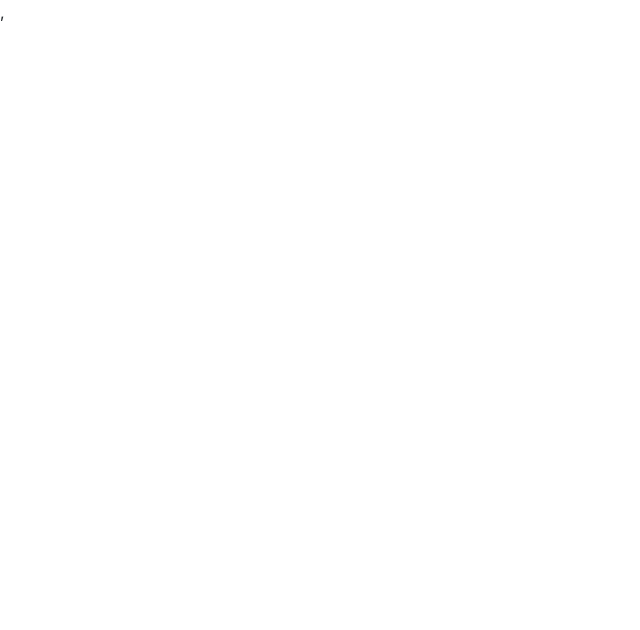
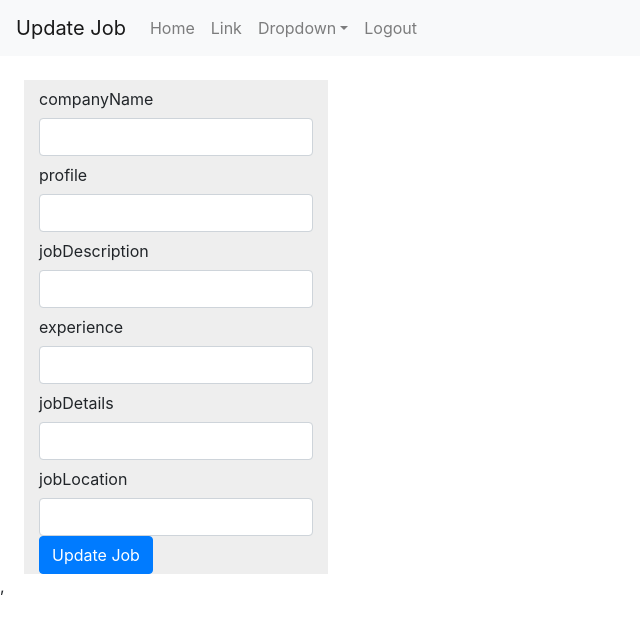
Before and after one commit to FVarmint/Job-Hunting-Website, a React (Create React App) app in the folder client/: page /updatejobs/1 in a window 1280 px wide. Shown: the top 630 px of the page, without its empty margins (0-640 px from the left). Built offline with nearby package versions, Linux system fonts and the light colour scheme.

Commit message:
Update&Delete

```diff
--- a/client/src/App.js
+++ b/client/src/App.js
@@ -15,6 +15,9 @@ import MainPage from './components/MainPage';
 import Logout from './components/Logout';
 import VerifiedSuccessfully from './components/VerifiedSuccessfully';
 import UpdatePortfolio from './components/UpdatePortfolio';
+import UpdateJob from './components/UpdateJob';
+import DeletePortfolio from './components/DeletePortfolio';
+import DeleteJob from './components/DeleteJob';
 
 const App = () => {
   return (
@@ -78,6 +81,18 @@ const App = () => {
       <Route exact path="/updateportfolios/:id">
         <UpdatePortfolio/>
       </Route>
+
+      <Route exact path="/updatejobs/:id">
+        <UpdateJob/>
+      </Route>
+
+      <Route exact path="/deleteportfolio/:id">
+        <DeletePortfolio/>
+      </Route>
+
+      <Route exact path="/deletejob/:id">
+        <DeleteJob/>
+      </Route>
     </>
   )
 }
--- /dev/null
+++ b/client/src/components/DeleteJob.js
@@ -0,0 +1,33 @@
+import React, { useState, useEffect } from 'react'
+import { useHistory } from 'react-router-dom';
+import Header from './Header';
+import { useParams } from 'react-router-dom';
+
+export const DeleteJob = () => {
+    const { id } = useParams();
+    const history = useHistory();
+
+    const deleteJob = async()=>{
+    if(window.confirm("are you sure you want to delete the job?")){
+        const res = await fetch('/jobs/delete/'+id , {
+            method:"DELETE",
+            headers:{
+                "content-type":"application/json",
+            }
+        });
+    }
+
+    history.push("/mainpage");
+}
+
+useEffect(()=>{
+        deleteJob();
+    },[])
+
+    return (
+        <div>
+        </div>
+    )
+}
+
+export default DeleteJob
--- /dev/null
+++ b/client/src/components/DeletePortfolio.js
@@ -0,0 +1,50 @@
+import React, { useState, useEffect } from 'react'
+import { useHistory } from 'react-router-dom';
+import Header from './Header';
+import { useParams } from 'react-router-dom';
+
+export const DeletePortfolio = () => {
+    const { id } = useParams();
+    const history = useHistory();
+
+    // const deletePortfolio = async()=>{
+    //     const res = await fetch('/portfolios/delete/'+id , {
+    //         method:"DELETE",
+    //         headers:{
+    //             "content-type":"application/json",
+    //         }
+    //     });
+
+    //     window.alert("your portfolio has been deleted");
+    //     console.log("your portfolio has been deleted");
+
+    //     history.push("/mainpage");
+    // }
+
+    // useEffect(()=>{
+    //     deletePortfolio();
+    // },[])
+    const deletePortfolio = async()=>{
+    if(window.confirm("are you sure you want to delete the portfolio?")){
+        const res = await fetch('/portfolios/delete/'+id , {
+            method:"DELETE",
+            headers:{
+                "content-type":"application/json",
+            }
+        });
+    }
+
+    history.push("/mainpage");
+}
+
+useEffect(()=>{
+        deletePortfolio();
+    },[])
+
+    return (
+        <div>
+        </div>
+    )
+}
+
+export default DeletePortfolio
--- a/client/src/components/Jobs.js
+++ b/client/src/components/Jobs.js
@@ -52,7 +52,7 @@ const Jobs = () => {
         window.alert("Job Details Saved");
         console.log("Job Details Saved");
 
-        history.push("/")
+        history.push("/mainpage")
       }
     }
 
--- a/client/src/components/MainPage.js
+++ b/client/src/components/MainPage.js
@@ -94,6 +94,9 @@ const MainPage = () => {
           <p className="card-text">{job.description}</p>
           {/* <a href="#" className="btn btn-primary">Apply</a> */}
           {/* <a href="#" className="card-link">Another link</a> */}
+          <a href={`/updatejobs/${job._id}`} className="card-link">update job</a>
+          <a href={`/deletejob/${job._id}`} className="card-link">delete job</a>
+
         </div>
       </div>
       ))}
@@ -111,6 +114,7 @@ const MainPage = () => {
           {/* <a href="#" className="btn btn-primary">Apply</a> */}
           {/* <a href="#" className="card-link">Another link</a> */}
           <a href={`/updateportfolios/${portfolio._id}`} className="card-link">update portfolio</a>
+          <a href={`/deleteportfolio/${portfolio._id}`} className="card-link">delete portfolio</a>
 
         </div>
       </div>
--- a/client/src/components/Portfolios.js
+++ b/client/src/components/Portfolios.js
@@ -61,7 +61,7 @@ const Portfolios = (req)=>{
         window.alert("Portfolio saved");
         console.log("Portfolio saved")
 
-        history.push("/")
+        history.push("/mainpage")
       }
     }
     return(
--- /dev/null
+++ b/client/src/components/UpdateJob.js
@@ -0,0 +1,150 @@
+import React, { useState } from 'react'
+import { useHistory } from 'react-router-dom';
+import Header from './Header';
+import { useParams } from 'react-router-dom';
+
+const UpdateJob = () => {
+
+    const { id } = useParams();
+
+    const history = useHistory();
+    const [job, setJob] = useState({
+        companyName: "", profile: "", jobDescription: "", experience: "", jobDetails: "", jobLocation: ""
+    });
+
+    let name, value;
+
+    const handleInputs = (e) => {
+        console.log(e);
+        name = e.target.name;
+        value = e.target.value;
+
+        setJob({ ...job, [name]: value });
+    }
+
+    const PostData = async (e) => {
+        e.preventDefault();
+        const { companyName, profile, jobDescription, experience, jobDetails, jobLocation } = job;
+
+        // const authToken = Cookies.get("jwttoken");
+        // console.log(authToken)
+
+        const res = await fetch("/jobs/update/" + id, {
+            method: "PATCH",
+            headers: {
+                "content-type": "application/json",
+                // "Authorization": `Bearer ${authToken}`
+            },
+            body: JSON.stringify({
+                companyName,
+                profile,
+                jobDescription,
+                experience,
+                jobDetails,
+                jobLocation
+            })
+        })
+
+        const data = await res.json();
+        console.log(data)
+
+        if (res.status === 400 || !data) {
+            window.alert("Invalid Details")
+            console.log("Invalid details")
+        }
+        else {
+            window.alert("Job Updated Successfully");
+            console.log("Job Updated Successfully");
+
+            history.push("/mainpage")
+        }
+    }
+
+    return (
+        <>
+            <Header title="Update Job" />
+            <div className="mx-4 mt-4">
+                <div class="row g-3 align-items-center">
+                    <div class="col-auto">
+                        <label for="companyName" class="col-form-label">companyName</label>
+                    </div>
+                    <div class="col-auto">
+                        <input type="companyName" id="companyName" class="form-control" aria-describedby="companyName"
+                            name="companyName"
+                            value={job.companyName}
+                            onChange={handleInputs}
+
+                        />
+                    </div>
+
+                    <div class="col-auto">
+                        <label for="profile" class="col-form-label">profile</label>
+                    </div>
+                    <div class="col-auto">
+                        <input type="profile" id="profile" class="form-control" aria-describedby="profile"
+                            name="profile"
+                            value={job.profile}
+                            onChange={handleInputs}
+
+                        />
+                    </div>
+
+                    <div class="col-auto">
+                        <label for="jobDescription" class="col-form-label">jobDescription</label>
+                    </div>
+                    <div class="col-auto">
+                        <input type="jobDescription" id="jobDescription" class="form-control" aria-describedby="jobDescription"
+                            name="jobDescription"
+                            value={job.jobDescription}
+                            onChange={handleInputs}
+
+                        />
+                    </div>
+
+                    <div class="col-auto">
+                        <label for="experience" class="col-form-label">experience</label>
+                    </div>
+                    <div class="col-auto">
+                        <input type="experience" id="experience" class="form-control" aria-describedby="experience"
+                            name="experience"
+                            value={job.experience}
+                            onChange={handleInputs}
+
+                        />
+                    </div>
+
+                    <div class="col-auto">
+                        <label for="jobDetails" class="col-form-label">jobDetails</label>
+                    </div>
+                    <div class="col-auto">
+                        <input type="jobDetails" id="jobDetails" class="form-control" aria-describedby="jobDetails"
+                            name="jobDetails"
+                            value={job.jobDetails}
+                            onChange={handleInputs}
+
+                        />
+                    </div>
+
+                    <div class="col-auto">
+                        <label for="jobLocation" class="col-form-label">jobLocation</label>
+                    </div>
+                    <div class="col-auto">
+                        <input type="jobLocation" id="jobLocation" class="form-control" aria-describedby="jobLocation"
+                            name="jobLocation"
+                            value={job.jobLocation}
+                            onChange={handleInputs}
+
+                        />
+                    </div>
+
+                    <div className="col-auto">
+                        <input class="btn btn-primary" type="submit" value="Update Job"
+                            onClick={PostData} />
+                    </div>
+                </div>
+            </div>
+        </>
+    )
+}
+
+export default UpdateJob
```
Also changed, not shown: 2 other files (tests, documents, lock files or other folders).
